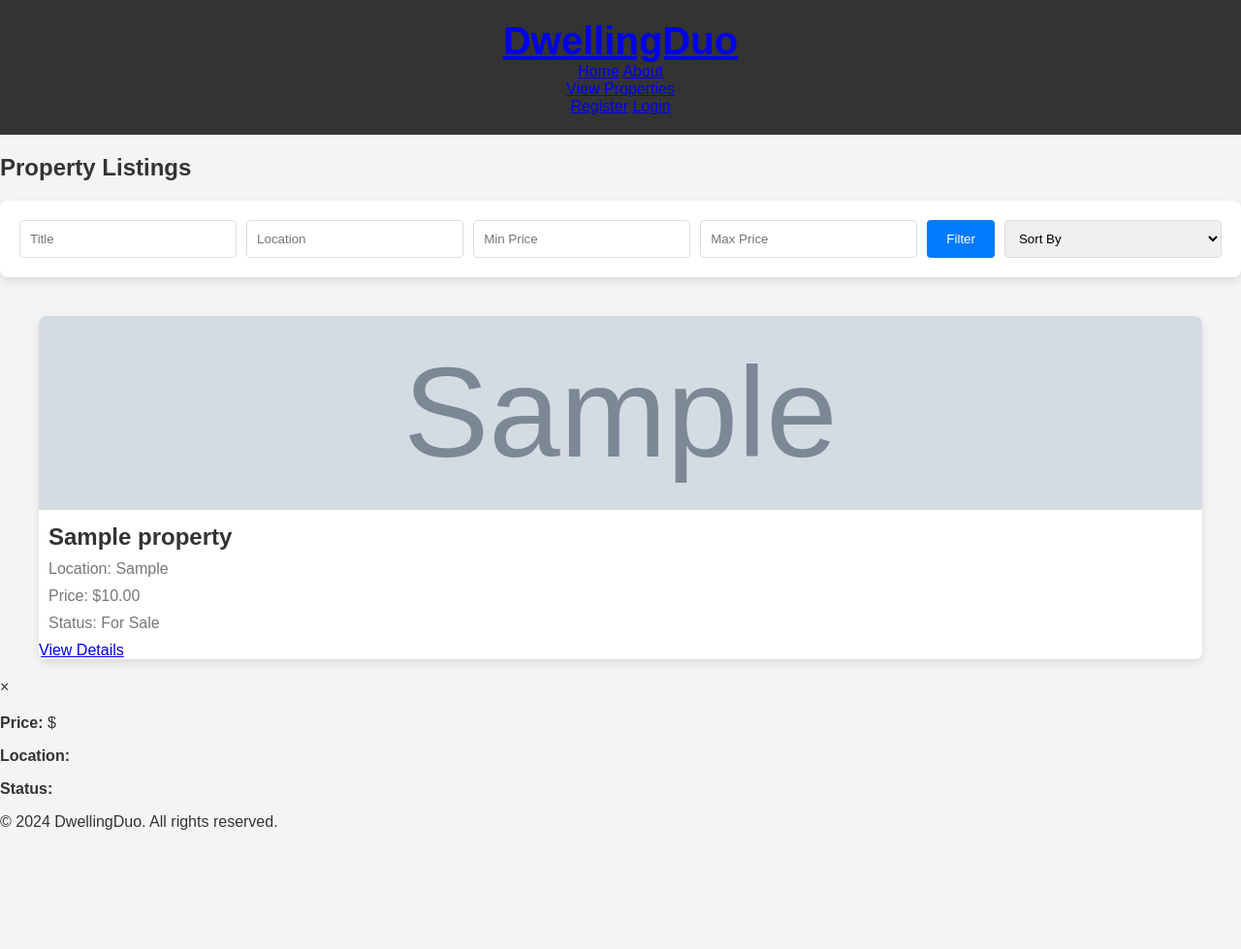
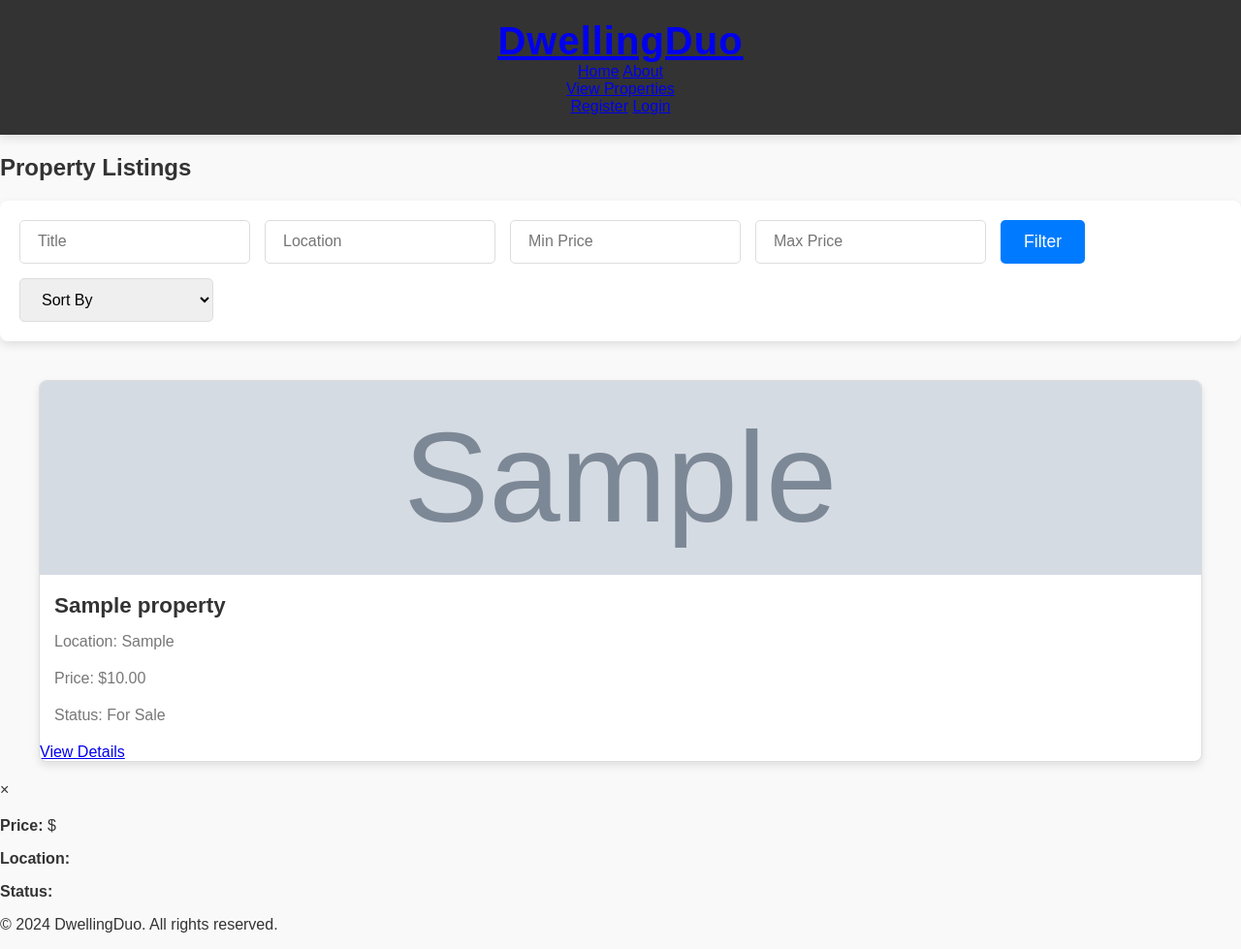
Before and after one commit to Jayricka/dwellingduo, a Django app: page /properties/ in a window 1280 px wide. Shown: the whole page at 97% size. Before the commit the page ends 856 px from the top, so only its background shows below. Run offline with Django 5.2, Linux system fonts and the light colour scheme; tables that the repository leaves empty hold one stand-in row (values such as "Sample post"); grey boxes marked "Sample" are stand-in pictures.

Commit message:
cleared cache

```diff
--- a/static/css/styles.css
+++ b/static/css/styles.css
@@ -1,37 +1,77 @@
 /* General Styles */
 body {
-    font-family: Arial, sans-serif;
+    font-family: 'Arial', sans-serif;
     margin: 0;
     padding: 0;
-    background-color: var(--background-color);
-    color: var(--text-color);
+    background-color: #f9f9f9; /* Softer background */
+    color: #333; /* Darker text color for readability */
 }
 
-/* Variables */
-:root {
-    --primary-color: #ff5733;
-    --secondary-color: #007bff;
-    --background-color: #f4f4f4;
-    --text-color: #333;
-    --light-text-color: #777;
-    --overlay-color: rgba(0, 0, 0, 0.6);
-    --hover-color: #e84c29;
-    --button-hover-color: #0056b3;
-    --cta-bg-color: #28a745;
-    --cta-hover-color: #218838;
-    --box-shadow: 0 4px 8px rgba(0, 0, 0, 0.1);
-}
-
-/* Page Background with Overlay */
+/* Homepage and About Page Background */
 .page-background {
     position: relative;
     width: 100%;
     height: 100vh;
     background-size: cover;
     background-position: center;
+    background-repeat: no-repeat;
     display: flex;
     justify-content: center;
     align-items: center;
+}
+
+/* Overlay for better text visibility */
+.page-background .overlay {
+    position: absolute;
+    top: 0;
+    left: 0;
+    width: 100%;
+    height: 100%;
+    background-color: rgba(0, 0, 0, 0.6); /* Darker overlay */
+    z-index: 1;
+}
+
+/* About Page Text Styling */
+.about-text {
+    position: relative;
+    z-index: 2;
+    color: #fff;
+    text-align: center;
+    padding: 50px 20px;
+    max-width: 900px;
+    margin: 0 auto;
+}
+
+.about-text h2 {
+    font-size: 3rem;
+    font-weight: bold;
+    margin-bottom: 20px;
+    letter-spacing: 2px;
+    animation: fadeIn 1s ease-in-out;
+}
+
+.about-text p {
+    font-size: 1.25rem;
+    line-height: 1.6;
+    margin-bottom: 30px;
+    animation: fadeIn 2s ease-in-out;
+}
+
+/* Hero Section */
+.cover-section {
+    position: relative;
+    width: 100%;
+    height: 100vh;
+}
+
+.hero-image {
+    width: 100%;
+    height: 100%;
+    object-fit: cover;
+    position: absolute;
+    top: 0;
+    left: 0;
+    z-index: 0;
 }
 
 .overlay {
@@ -82,47 +129,82 @@
     color: white;
     padding: 20px;
     text-align: center;
+    box-shadow: 0 4px 10px rgba(0, 0, 0, 0.1); /* Soft shadow under header */
 }
 
 header h1 {
+    margin: 0;
     font-size: 2.5rem;
-    margin: 0;
+    letter-spacing: 1px;
 }
 
-/* Filter Form */
+/* Filter Form Styles */
 .filter-form {
     display: flex;
     flex-wrap: wrap;
-    gap: 10px;
+    gap: 15px;
     margin-bottom: 20px;
     padding: 20px;
     background-color: #fff;
     border-radius: 8px;
-    box-shadow: var(--box-shadow);
+    box-shadow: 0 4px 10px rgba(0, 0, 0, 0.1); /* Adding shadow for depth */
 }
 
-.filter-input, .sort-select {
-    flex: 1;
-    padding: 10px;
+.filter-input,
+.sort-select {
+    padding: 12px 18px;
     border: 1px solid #ddd;
-    border-radius: 4px;
+    border-radius: 5px;
+    font-size: 1rem;
+    width: 200px;
+    transition: border-color 0.3s, transform 0.2s;
+}
+
+.filter-input:focus,
+.sort-select:focus {
+    border-color: #ff5733;
+    transform: scale(1.05); /* Slight scale effect on focus */
 }
 
 .btn-filter {
-    background-color: var(--secondary-color);
+    padding: 12px 24px;
+    background-color: #007bff;
     color: white;
-    padding: 10px 20px;
     border: none;
-    border-radius: 4px;
+    border-radius: 5px;
+    font-size: 1.1rem;
     cursor: pointer;
-    transition: background-color 0.3s;
+    transition: background-color 0.3s, transform 0.2s;
 }
 
 .btn-filter:hover {
-    background-color: var(--button-hover-color);
+    background-color: #0056b3;
+    transform: scale(1.05);
 }
 
-/* Property Grid using CSS Grid */
+/* Add Property Button Styles */
+.add-property-form {
+    margin-bottom: 20px;
+    text-align: right;
+}
+
+.btn-add {
+    padding: 12px 24px;
+    background-color: #28a745;
+    color: white;
+    border: none;
+    border-radius: 5px;
+    font-size: 1.1rem;
+    cursor: pointer;
+    transition: background-color 0.3s, transform 0.2s;
+}
+
+.btn-add:hover {
+    background-color: #218838;
+    transform: scale(1.05);
+}
+
+/* Property Grid Flexbox */
 .property-grid {
     display: grid;
     grid-template-columns: repeat(auto-fit, minmax(300px, 1fr));
@@ -132,17 +214,21 @@
     margin: 0 auto;
 }
 
+/* Property Item Styles */
 .property-item {
     background-color: white;
     border-radius: 8px;
-    box-shadow: var(--box-shadow);
+    box-shadow: 0 4px 8px rgba(0, 0, 0, 0.1);
     overflow: hidden;
     transition: transform 0.3s ease-in-out;
     cursor: pointer;
+    border: 1px solid #ddd; /* Light border */
+    box-sizing: border-box;
 }
 
 .property-item:hover {
-    transform: translateY(-5px);
+    transform: translateY(-8px); /* Slight lift effect */
+    box-shadow: 0 8px 16px rgba(0, 0, 0, 0.2); /* Enhanced shadow on hover */
 }
 
 .property-item img {
@@ -152,62 +238,80 @@
 }
 
 .property-item h3 {
-    font-size: 1.5rem;
-    color: var(--text-color);
-    margin: 10px;
+    font-size: 1.4rem;
+    color: #333;
+    margin: 15px;
+    font-weight: bold;
 }
 
 .property-item p {
     font-size: 1rem;
-    color: var(--light-text-color);
-    margin: 0 10px 10px 10px;
+    color: #777;
+    margin: 0 15px 20px 15px;
 }
 
-/* Add Property Button */
-.btn-add {
-    background-color: var(--cta-bg-color);
-    color: white;
-    padding: 10px 20px;
-    border-radius: 4px;
-    cursor: pointer;
-    transition: background-color 0.3s;
-}
-
-.btn-add:hover {
-    background-color: var(--cta-hover-color);
-}
-
-/* Modal */
+/* Modal Styles */
 .modal {
     display: none;
     position: fixed;
     z-index: 1000;
-    top: 50%;
-    left: 50%;
-    transform: translate(-50%, -50%);
-    background-color: white;
-    border-radius: 8px;
-    padding: 20px;
-    max-width: 90%;
-    max-height: 80%;
-    overflow-y: auto;
-    box-shadow: 0 4px 12px rgba(0, 0, 0, 0.1);
+    left: 0;
+    top: 0;
+    width: 100%;
+    height: 100%;
+    background-color: rgba(0, 0, 0, 0.5);
+    padding: 60px 20px;
 }
 
-/* Key Features */
+/* Key Features Section */
 .key-features {
     display: flex;
     flex-wrap: wrap;
     gap: 20px;
     justify-content: space-between;
     padding: 40px 20px;
-    background-color: #f9f9f9;
+    background-color: #fff;
+    box-shadow: 0 4px 10px rgba(0, 0, 0, 0.1); /* Soft shadow under key features */
 }
 
 .feature-item {
-    background-color: #fff;
-    padding: 20px;
+    flex: 1 1 calc(33.33% - 20px);
+    background-color: white;
     border-radius: 8px;
-    box-shadow: var(--box-shadow);
-    text-align: center;
+    padding: 25px;
+    box-shadow: 0 4px 8px rgba(0, 0, 0, 0.1);
+    transition: transform 0.3s ease-in-out;
 }
+
+.feature-item:hover {
+    transform: translateY(-8px); /* Lift effect */
+}
+
+.feature-item img {
+    max-width: 100%;
+    height: auto;
+    border-radius: 5px;
+    margin-bottom: 20px;
+}
+
+.feature-item h4 {
+    font-size: 1.25rem;
+    color: #333;
+    margin-bottom: 10px;
+    font-weight: bold;
+}
+
+.feature-item p {
+    font-size: 1rem;
+    color: #777;
+}
+
+/* Responsive Design */
+@media (max-width: 768px) {
+    .property-grid {
+        grid-template-columns: repeat(auto-fit, minmax(250px, 1fr));
+    }
+    .key-features {
+        flex-direction: column;
+    }
+}
```
Also changed, not shown: other parts of static/css/styles.css (+18 -11 lines).
